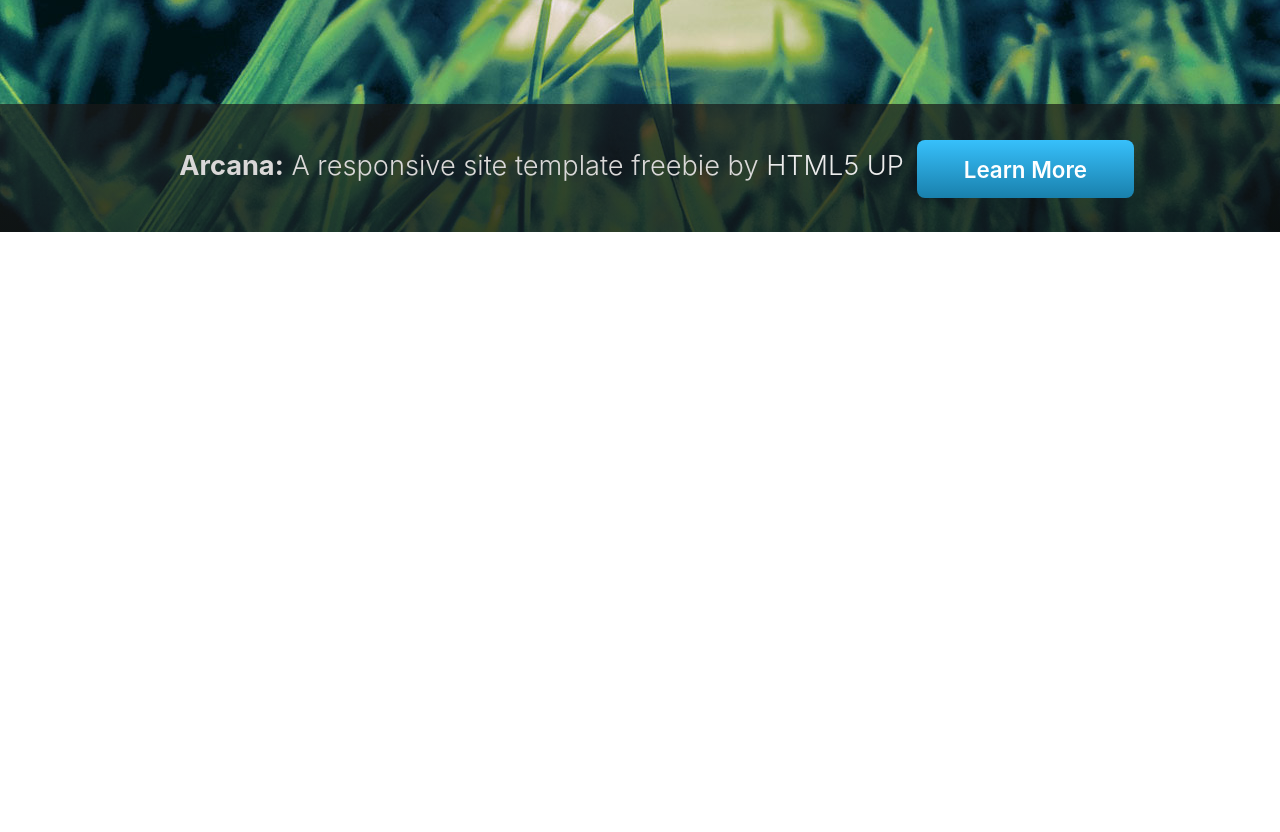
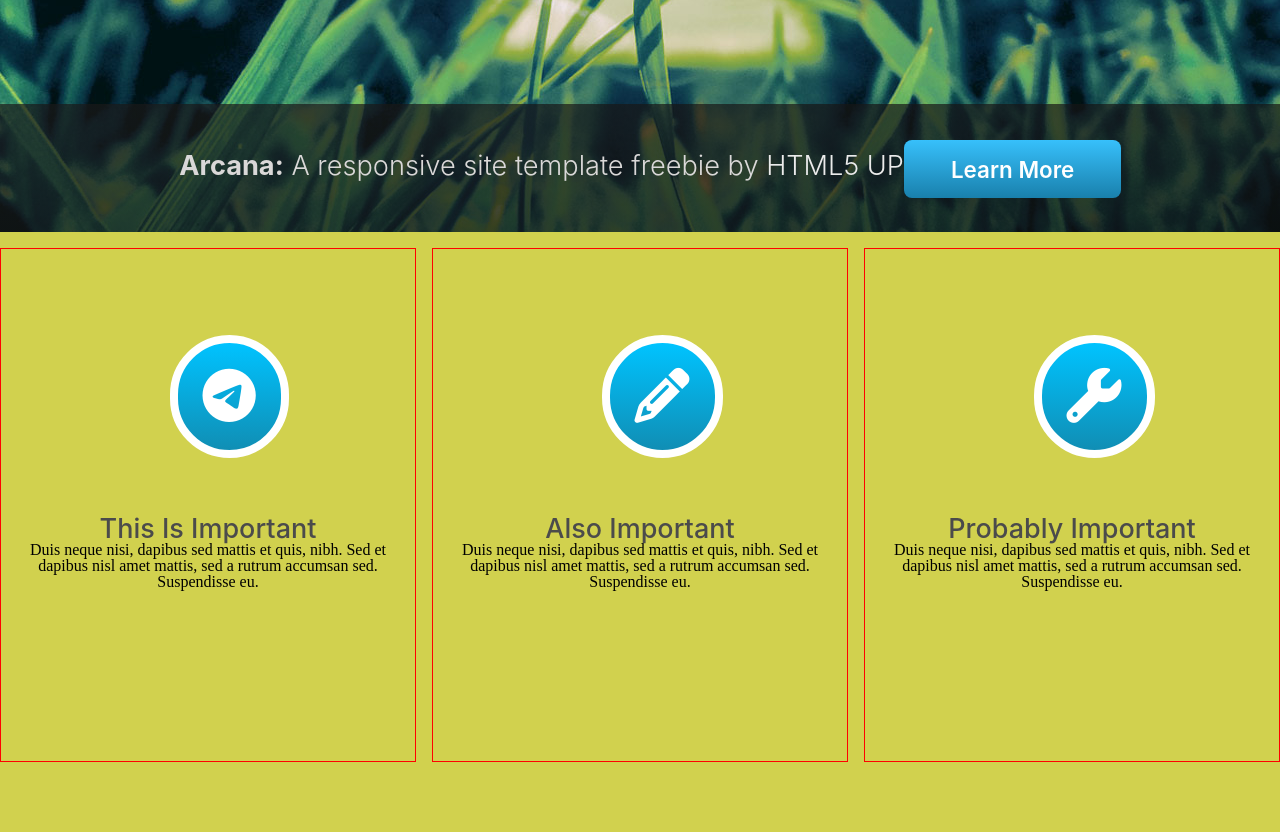
Before and after one commit to svillav/proyecto-arcana, a plain HTML site: page index.html in a window 1280 px wide. Shown: the part 422-1254 px from the top of the page. Before the commit the page ends 800 px from the top, so only its background shows below. Drawn offline with Linux system fonts and the light colour scheme.

Commit message:
Estructura de seccion de Iconos

```diff
--- a/css/style.css
+++ b/css/style.css
@@ -278,7 +278,7 @@ main {
         #learnmore {
             position: relative;
             padding: 0.8em 2.3em;
-            left: 1em;
+            left: 50px;
             top: 16.7em;
             background-image: linear-gradient(to bottom, #37c0fb, #1980ac);
             border-style: solid #37c0fb;
@@ -323,6 +323,7 @@ main {
             height: 28em;
             margin-left: auto;
             margin-right: auto;
+
         }
 
         #opacity {
@@ -339,7 +340,7 @@ main {
         #learnmore {
             position: relative;
             top: 11em;
-            left: 1%;
+            left: 0;
             padding: 0.7em 2.1em;
         }
     }
@@ -359,7 +360,7 @@ main {
 
         #learnmore {
             position: absolute;
-            margin-left: 39%;
+            left: 40%;
             top: 18.5em;
         }
     }
@@ -393,12 +394,56 @@ main {
     @media screen and (max-width: 700px) {
         #opacitytext p {
             left: auto;
-            font-size: 18px;
+            font-size: 20px;
             line-height: 20px;
         }
 
         #learnmore {
-            position: static;
-            margin-top: -1%;
+            position: absolute;
+            top: 310px;
+            left: 37%;
+            font-size: 18px;
         }
     }
+
+    /*--------------------------- Section / Icons -----------------------*/
+    section {
+        display: flex;
+        column-count: 3;
+        height: 600px;
+        background-color: rgb(209, 209, 78);
+    }
+
+        #icon1, #icon2, #icon3 {
+            float: left;
+            margin-top: 1em;
+            padding: 1em;
+            height: 30em;
+            text-align: center;
+            border: 1px solid red;
+        }
+
+        section div h1 {
+            position: relative;
+            margin-top: 250px;
+            font-size: 27px;
+            font-weight: 500;
+            font-family: -apple-system, BlinkMacSystemFont, 'Segoe UI', Roboto, Oxygen, Ubuntu, Cantarell, 'Open Sans', 'Helvetica Neue', sans-serif;
+            color: rgb(75, 75, 75);
+        }
+
+        .icon {
+            position: absolute;
+            border: 10px solid red;
+            padding: 25px;
+            margin-top: 70px;
+            margin-left: -3%;
+            color: #ffffff;
+            font-size: 55px;
+            height: auto;
+            width: auto;
+            background-image: linear-gradient(rgb(0, 195, 255), rgb(16, 142, 180));
+            border: 8px solid #ffffff;
+            border-radius: 10000000px;
+            outline-color: rgb(167, 168, 168);
+        }
--- a/index.html
+++ b/index.html
@@ -6,7 +6,9 @@
     <title>PRACTICA</title>
     <link rel="stylesheet" href="css/style.css">
     <link rel="stylesheet" href="css/reset.css">
-    <script src="https://kit.fontawesome.com/72816aa77f.js" crossorigin="anonymous"></script>
+    <script src="https://kit.fontawesome.com/c17267d5fe.js" crossorigin="anonymous"></script>
+
+
 </head>
 <body>
     <header>
@@ -35,5 +37,33 @@
         </div>
     </main>
 
+   <section>
+
+        <div id="icon1">
+            <span class="icon"><i class="fab fa-telegram-plane"></i></span>
+            <div>
+                <h1>This Is Important</h1>
+                <p>Duis neque nisi, dapibus sed mattis et quis, nibh. Sed et dapibus nisl amet mattis, sed a rutrum accumsan sed. Suspendisse eu.</p>
+            </div>
+        </div>
+
+        <div id="icon2">
+            <span class="icon"><i class="fas fa-pencil-alt"></i></span>
+            <div>
+                <h1>Also Important</h1>
+                <p>Duis neque nisi, dapibus sed mattis et quis, nibh. Sed et dapibus nisl amet mattis, sed a rutrum accumsan sed. Suspendisse eu.</p>
+            </div>
+        </div>
+
+        <div id="icon3">
+            <span class="icon"><i class="fas fa-wrench"></i></span>
+            <div>
+                <h1>Probably Important</h1>
+                <p>Duis neque nisi, dapibus sed mattis et quis, nibh. Sed et dapibus nisl amet mattis, sed a rutrum accumsan sed. Suspendisse eu.</p>
+            </div>
+        </div>
+
+    </section>
+
 </body>
 </html>
```
